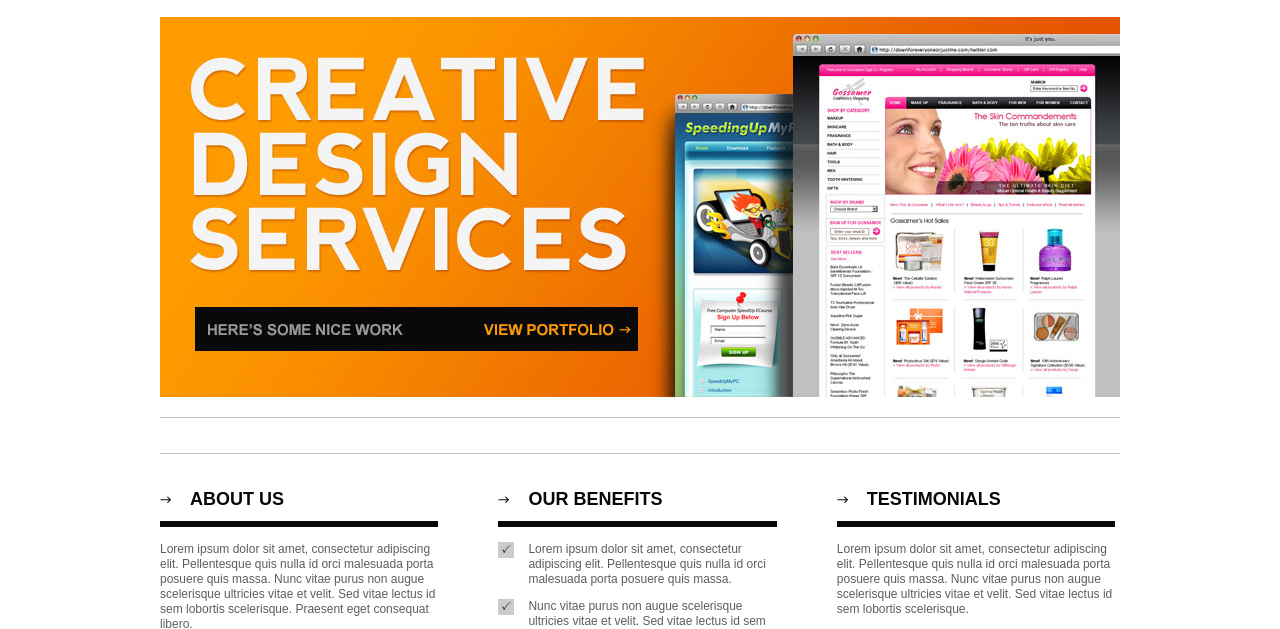
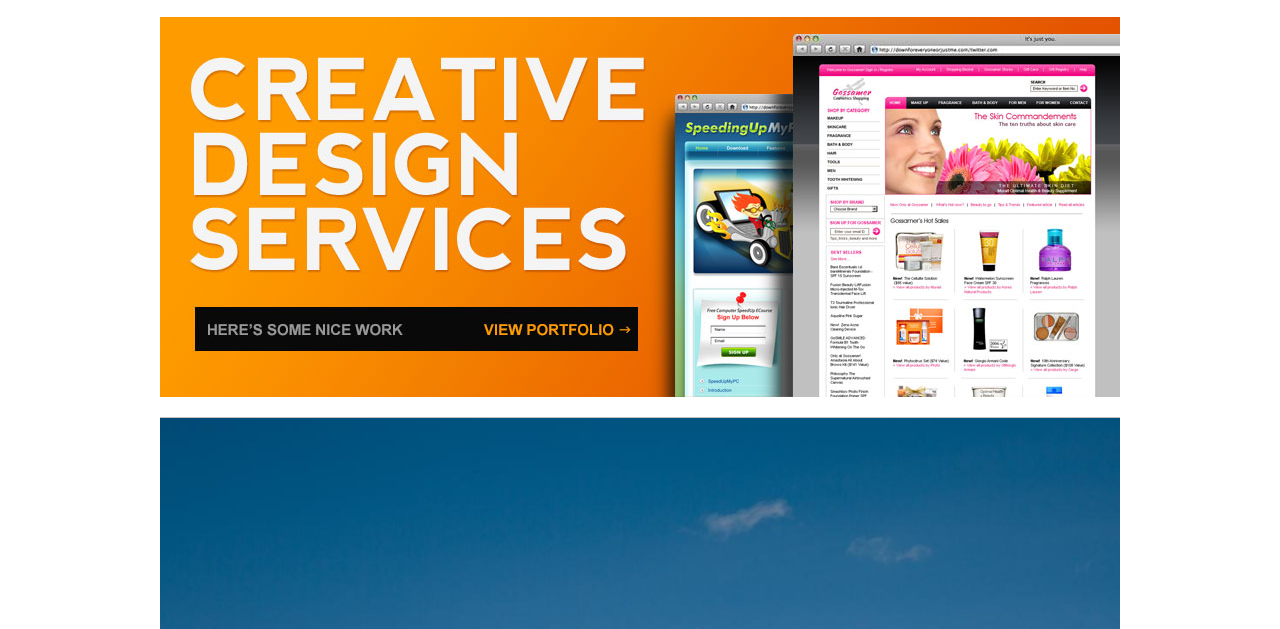
Before and after one commit to jimmygg/psd-to-html-2020, a website: page index.html in a window 1280 px wide. Shown: the part 164-793 px from the top of the page. Drawn offline with Linux system fonts and the light colour scheme.

Commit message:
bg size cover

```diff
--- a/index.html
+++ b/index.html
@@ -43,9 +43,7 @@
 		</div>
 
 		<!-- Slider BG img-->
-		<div id="slider-bg-img" class="block-border">
-			<!-- <img src="img/slider.jpg" /> -->
-		</div>
+		<div id="slider-bg-img" class="block-border"></div>
 
 		<!-- Main Content -->
 		<div id="mainContent" class="clearfix block-border">
--- a/sass/styles.scss
+++ b/sass/styles.scss
@@ -1,3 +1,4 @@
+// Standar css en todos los navegadores
 @import "lib/normalize";
 
 /* Global */
@@ -146,6 +147,14 @@ p{
 	}
 }
 
+#slider-bg-img{
+	height: 400px;
+	background-image: url("../img/fondo.jpg");
+	background-repeat: no-repeat;
+	background-size: cover;
+}
+
+
 /* Main content */
 #box-benefits-list{
 	list-style: none;
```
Also changed, not shown: css/styles.css, img/fondo.jpg (added).
